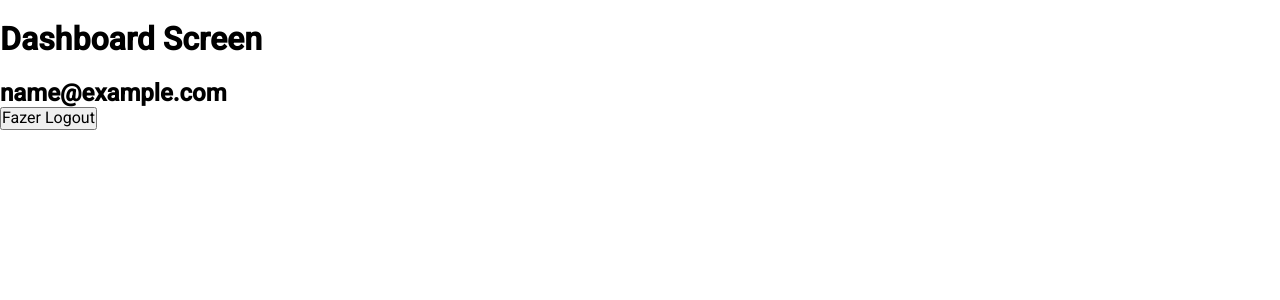
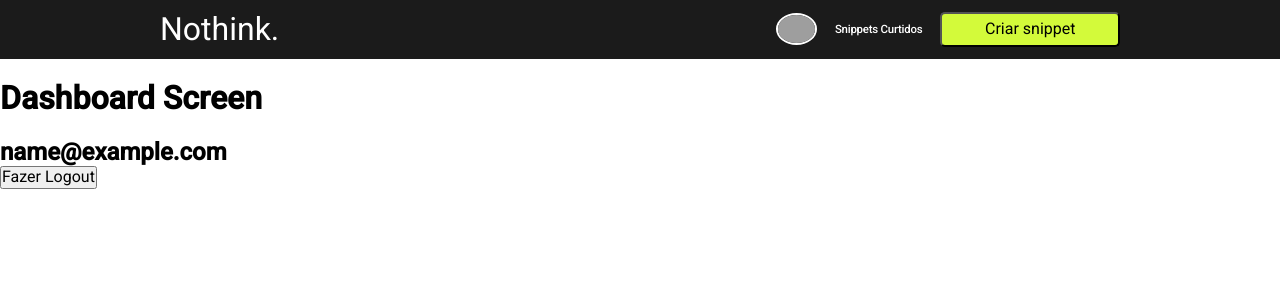
Before and after one commit to rethink-projects/ra-nothink, a React (Create React App) app: page /dashboard in a window 1280 px wide. Shown: the top 300 px of the page. Built offline with nearby package versions, Linux system fonts and the light colour scheme; no server answers; sample sign-in values are in the browser's storage; grey boxes are pictures that could not be loaded.

Commit message:
Criação do Header

```diff
--- a/src/App.tsx
+++ b/src/App.tsx
@@ -1,16 +1,19 @@
 import { BrowserRouter, Routes, Route } from "react-router-dom";
-import Images from "./assets";
 import AuthProvider from "./context/providers/AuthProvider";
+
+//Screens
 import DashboardScreen from "./screens/dashboard/DashboardScreen";
 import LoginScreen from "./screens/login/LoginScreen";
-import RequireAuth from "./services/auth/Auth";
+
+//components
+import { Layout } from "./components";
 
 function App() {
   return (
     <BrowserRouter>
       <AuthProvider>
         <Routes>
-          <Route path="/">
+          {/* <Route path="/">
             <Route index element={<LoginScreen />} />
             <Route path="/login" element={<LoginScreen />} />
             <Route
@@ -21,6 +24,15 @@ function App() {
                 </RequireAuth>
               }
             />
+          </Route> */}
+
+          <Route path="/">
+            <Route index element={<LoginScreen />} />
+            <Route path="/login" element={<LoginScreen />} />
+            <Route path="/dashboard" element={<Layout />}>
+              <Route index element={<DashboardScreen />} />
+              <Route path="liked" element={<DashboardScreen />} />
+            </Route>
           </Route>
         </Routes>
       </AuthProvider>
@@ -29,3 +41,11 @@ function App() {
 }
 
 export default App;
+
+const SnnipetScreen = () => {
+  return (
+    <div>
+      <h1>Snnipet Screen</h1>
+    </div>
+  );
+};
--- /dev/null
+++ b/src/components/common/layout/Layout.module.css
@@ -0,0 +1,50 @@
+.header {
+  display: flex;
+  flex-direction: row;
+  justify-content: space-between;
+  align-items: center;
+  background-color: var(--color-dark);
+  height: 59px;
+  padding: 0 160px;
+}
+
+.header h1 {
+  margin: 0;
+  color: #ffffff;
+  font-weight: 400;
+}
+
+.header_right_side {
+  display: flex;
+  flex-direction: row;
+  align-items: center;
+  gap: 18px;
+}
+
+.header_right_side span {
+  font-weight: 500;
+  font-size: 11.4545px;
+  line-height: 120%;
+  letter-spacing: -0.02em;
+  color: #ffffff;
+}
+
+.profile_image {
+  border-radius: 100%;
+  border: 2px solid #fff;
+  height: 28px;
+}
+
+.create_snippet_button {
+  background-color: var(--color-detail);
+  display: flex;
+  flex-direction: row;
+  justify-content: center;
+  align-items: center;
+  padding: 6.54545px 42.5455px;
+  gap: 8.18px;
+  border-radius: 5px;
+}
+.create_snippet_button:hover {
+  cursor: pointer;
+}
--- /dev/null
+++ b/src/components/common/layout/Layout.tsx
@@ -0,0 +1,47 @@
+import { Outlet } from "react-router-dom";
+import { useAuth } from "../../../context/AuthContext";
+import RequireAuth from "../../../services/auth/Auth";
+
+import Images from "../../../assets";
+import styles from "./Layout.module.css";
+
+const Layout = () => {
+  const auth = useAuth();
+  console.log(auth);
+  return (
+    <RequireAuth>
+      <>
+        <div className={styles.header}>
+          <h1>Nothink.</h1>
+
+          <div className={styles.header_right_side}>
+            {auth.user && auth.user.avatarUrl && (
+              <img
+                className={styles.profile_image}
+                src={auth.user.avatarUrl && auth.user.avatarUrl}
+                alt=""
+              ></img>
+            )}
+            {auth.user && !auth.user.avatarUrl && (
+              <img
+                className={styles.profile_image}
+                src={`https://ui-avatars.com/api/?name=${auth.user.name.replace(
+                  "",
+                  "+"
+                )}`}
+                alt=""
+              ></img>
+            )}
+            <span>Snippets Curtidos</span>
+            <button className={styles.create_snippet_button}>
+              Criar snippet
+            </button>
+          </div>
+        </div>
+        <Outlet />
+      </>
+    </RequireAuth>
+  );
+};
+
+export default Layout;
--- /dev/null
+++ b/src/components/index.ts
@@ -0,0 +1,3 @@
+export {default as IconButton} from "./ui/loginbuttons/LoginButton";
+
+export {default as Layout} from "./common/layout/Layout";
--- a/src/screens/dashboard/DashboardScreen.tsx
+++ b/src/screens/dashboard/DashboardScreen.tsx
@@ -1,18 +1,29 @@
 import { useNavigate } from "react-router-dom";
 import { useAuth } from "../../context/AuthContext";
+import { ICurrentUser } from "../../types";
 
 const DashboardScreen = () => {
   const auth = useAuth();
   let navigate = useNavigate();
+  const currentUser: ICurrentUser = auth.user;
 
   const onSignout = () => {
     auth.signout(() => navigate("/"));
   };
+  if (!currentUser) {
+    return (
+      <div>
+        <p>Carregando...</p>
+      </div>
+    );
+  }
   return (
     <div>
-      <h1>Dashboard Screen</h1>
-      <h2>{auth.user.email}</h2>
-      <button onClick={onSignout}> Fazer Logout</button>
+      <>
+        <h1>Dashboard Screen</h1>
+        <h2>{auth.user.email}</h2>
+        <button onClick={onSignout}> Fazer Logout</button>
+      </>
     </div>
   );
 };
--- a/src/screens/login/LoginScreen.tsx
+++ b/src/screens/login/LoginScreen.tsx
@@ -5,6 +5,7 @@ import { useAuth } from "../../context/AuthContext";
 import Form from "./components/Form";
 import Intro from "./components/Intro";
 import { TypeProvider } from "../../types";
+import Images from "../../assets";
 
 const LoginScreen = () => {
   let auth = useAuth();
@@ -23,9 +24,11 @@ const LoginScreen = () => {
     auth.user && navigate("/dashboard", { replace: true });
   }, [auth, navigate]);
 
+
   return (
     <div className={styles.login}>
       <Intro />
+
       <Form onLogin={handleLogin} />
     </div>
   );
--- a/src/services/auth/Auth.tsx
+++ b/src/services/auth/Auth.tsx
@@ -1,18 +1,35 @@
-import { ReactNode } from "react";
+import { useEffect } from "react";
 import { Navigate, useLocation } from "react-router-dom";
 import { useAuth } from "../../context/AuthContext";
+import { ICurrentUser } from "../../types";
 
 type RequireAuthType = {
   children: JSX.Element;
 };
 
 function RequireAuth({ children }: RequireAuthType) {
-  let auth = useAuth();
   let location = useLocation();
+  const auth = useAuth();
 
-  if (!auth.user) {
+  const localStorageUser: ICurrentUser = JSON.parse(
+    localStorage.getItem("@nothink:user")!
+  );
+
+  useEffect(() => {
+    if (localStorageUser) {
+      console.log("asdasd" + localStorageUser);
+
+      return auth.setCurrentUser(localStorageUser);
+    }
+
+    // eslint-disable-next-line react-hooks/exhaustive-deps
+  }, []);
+
+  if (!localStorageUser) {
+    console.log("cheguei aqu");
     return <Navigate to="/login" state={{ from: location }} replace />;
   }
+
   return children;
 }
 
--- a/src/theme/global.css
+++ b/src/theme/global.css
@@ -2,7 +2,7 @@
 @import url("./reset.css");
 
 :root {
-  --color-dark: #1b1b1b1b;
+  --color-dark: #1b1b1b;
   --color-light: #ffffff;
   --color-detail: #d3fa3a;
 }
```
Also changed, not shown: src/components/NavBar.tsx (+8 -0 lines), 2 other files (tests, documents, lock files or other folders).
